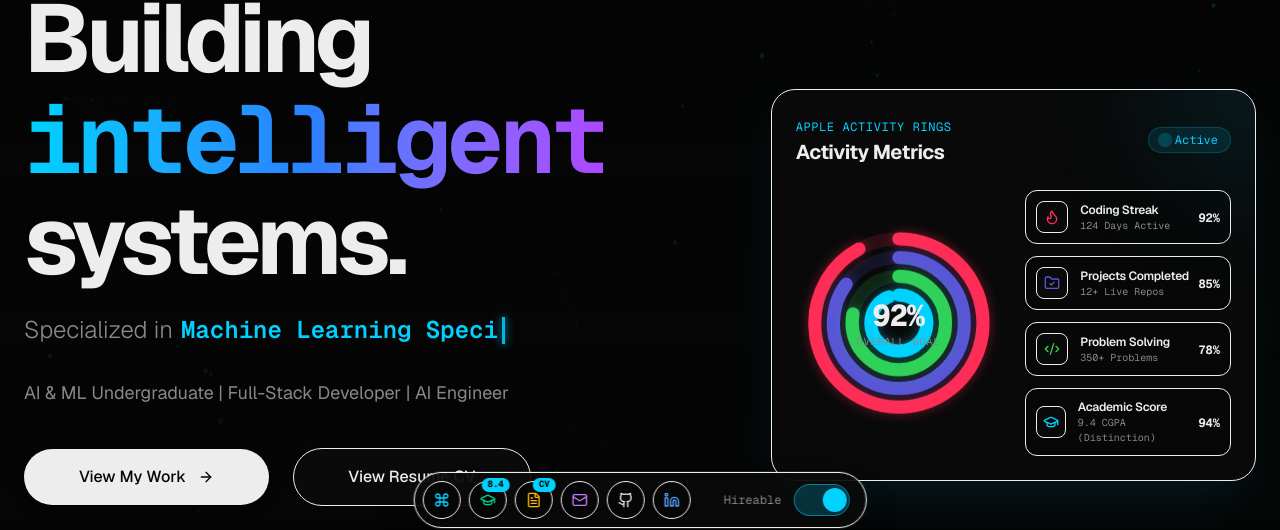
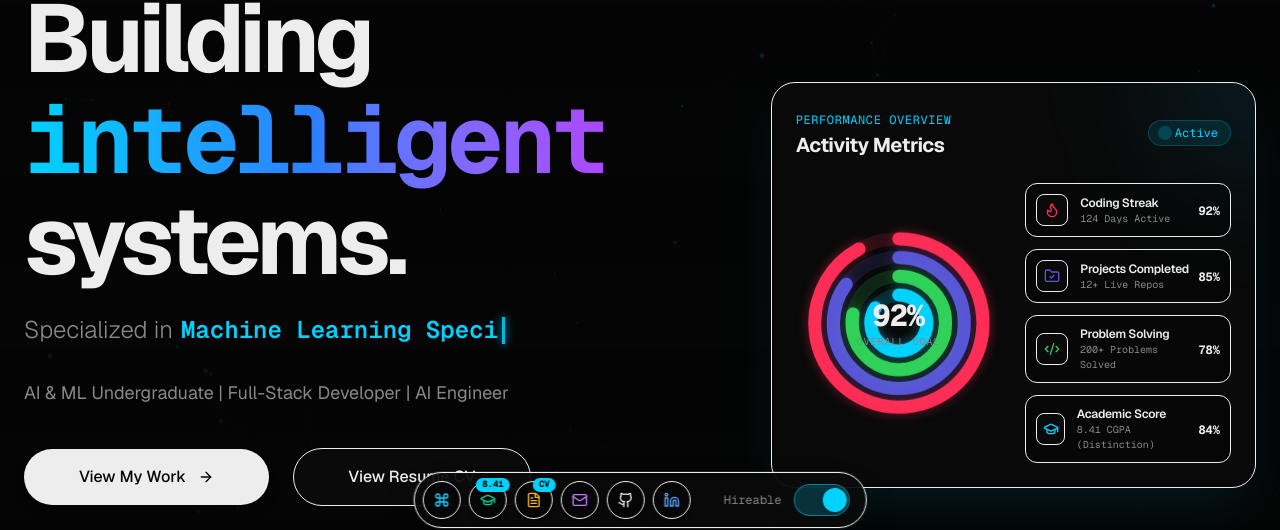
Before and after one commit to siddharthakuchana/portfolio, a Next.js app: page / in a window 1280 px wide. Shown: the part 248-778 px from the top of the page. Built offline with nearby package versions, Linux system fonts and the light colour scheme; no server answers; the database is empty.

Commit message:
fix(ui): update activity metrics, remove Apple label, set problem solving to 200+, and sync CGPA to 8.41

```diff
--- a/src/components/ui/AppleActivityCard.tsx
+++ b/src/components/ui/AppleActivityCard.tsx
@@ -42,15 +42,15 @@ const defaultRings: RingData[] = [
     color: "#30d158",
     glowColor: "rgba(48, 209, 88, 0.4)",
     icon: <Code2 className="w-4 h-4 text-[#30d158]" />,
-    detail: "350+ Problems",
+    detail: "200+ Problems Solved",
   },
   {
     label: "Academic Score",
-    value: 94,
+    value: 84,
     color: "#00d2ff",
     glowColor: "rgba(0, 210, 255, 0.4)",
     icon: <GraduationCap className="w-4 h-4 text-[#00d2ff]" />,
-    detail: "9.4 CGPA (Distinction)",
+    detail: "8.41 CGPA (Distinction)",
   },
 ];
 
@@ -75,7 +75,7 @@ export default function AppleActivityCard({
       <div className="flex items-center justify-between mb-6">
         <div>
           <span className="text-xs font-mono text-accent uppercase tracking-wider">
-            Apple Activity Rings
+            Performance Overview
           </span>
           <h3 className="text-xl font-bold text-foreground tracking-tight flex items-center gap-2">
             Activity Metrics
--- a/src/components/ui/ProfileDropdown.tsx
+++ b/src/components/ui/ProfileDropdown.tsx
@@ -110,7 +110,7 @@ export default function ProfileDropdown({ onOpenPhotoModal }: ProfileDropdownPro
                   <GraduationCap className="w-3 h-3 text-accent" />
                   <span>CGPA</span>
                 </div>
-                <span className="text-sm font-bold text-foreground font-mono">9.4 / 10</span>
+                <span className="text-sm font-bold text-foreground font-mono">8.41 / 10</span>
               </div>
               <div className="p-2.5 rounded-xl bg-background/60 border border-border-color/50">
                 <div className="flex items-center gap-1.5 text-[10px] text-text-muted font-mono mb-1">
--- a/src/components/ui/Toolbar.tsx
+++ b/src/components/ui/Toolbar.tsx
@@ -55,7 +55,7 @@ export default function Toolbar() {
       label: "CGPA & Marks breakdown",
       icon: <GraduationCap className="w-4 h-4 text-emerald-400" />,
       onClick: () => setIsCgpaModalOpen(true),
-      badge: "8.4",
+      badge: "8.41",
     },
     {
       id: "resume",
--- a/src/data/portfolio.ts
+++ b/src/data/portfolio.ts
@@ -143,7 +143,7 @@ I enjoy turning complex technical problems into practical and reliable software.
     },
   ],
   achievements: [
-    "Pursuing B.Tech CSE (AI & ML) at JNTUH with a CGPA of 8.26",
+    "Pursuing B.Tech CSE (AI & ML) at JNTUH with a CGPA of 8.41",
     "Developed multiple end-to-end full-stack applications",
     "Built robust AI/ML models and deployed them in practical systems",
     "Created complex automation tools for web data extraction",
```
